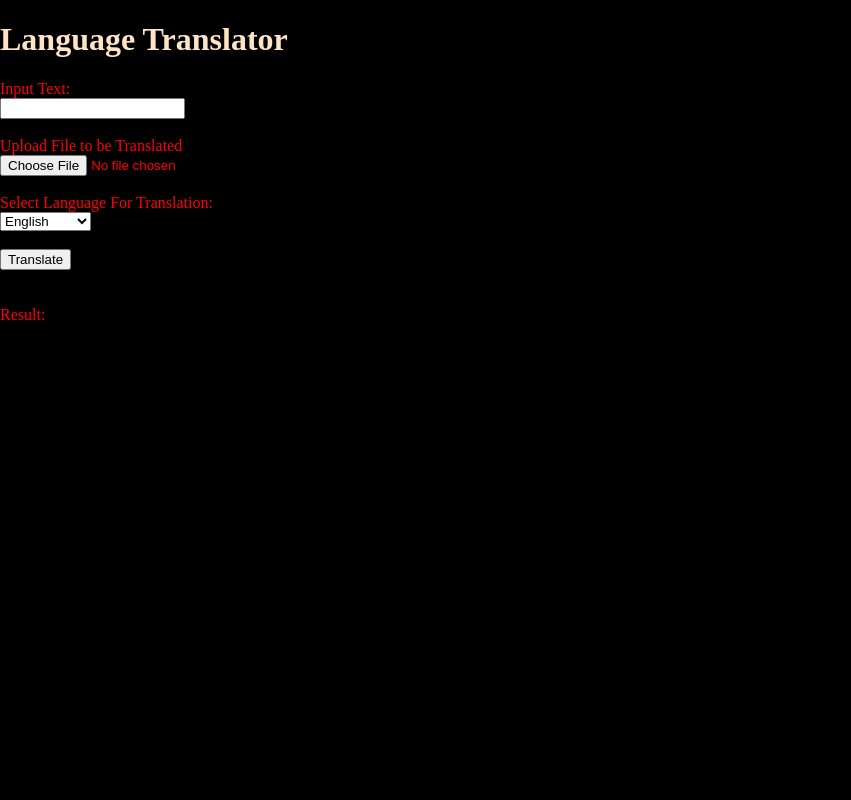
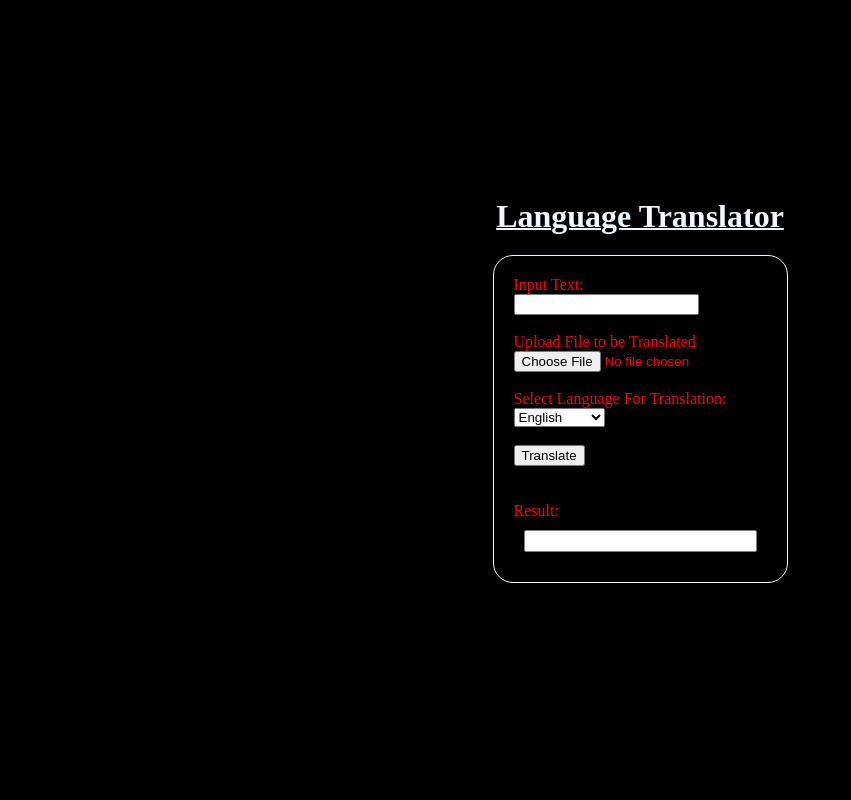
Before and after one commit to Jthomas0521/Translator, a Flask app: page / in a window 1280 px wide. Shown: the whole page, without its empty margins (0-851 px from the left). Run offline with Flask 3, Linux system fonts and the light colour scheme; parts of the project's set-up code (start-up, migrations or seed data) failed here and were passed over.

Commit message:
updated css

```diff
--- a/src/static/styles/styles.css
+++ b/src/static/styles/styles.css
@@ -5,7 +5,7 @@ h1 {
     text-decoration: aqua;
 }
 
-body {
+body{
     background-color: black;
     color: red;
     justify-content: center;
@@ -13,3 +13,41 @@ body {
     align-items: center;
     position: relative;
 }
+
+h1{
+    position: relative;
+    text-align: center;
+    margin: 0;
+    color: aliceblue;
+    padding-top: 0px;
+    text-decoration: underline 2px aliceblue;
+}
+
+body {
+    display: flex;
+    justify-content: center;
+    align-items: center;
+    background-color: black;
+    color: red;
+    margin: 0;
+    height: 100vh;
+    flex-direction: column;
+
+}
+
+form{
+    border: 1px solid aliceblue;
+    border-radius: 20px;
+    margin: 20px;
+    padding: 20px;
+
+}
+
+#translated_result{
+    border: 1px solid grey;
+    border-radius: 2px;
+    margin: 10px;
+    padding: 10px;
+    background-color: white;
+    color: black;
+}
```
